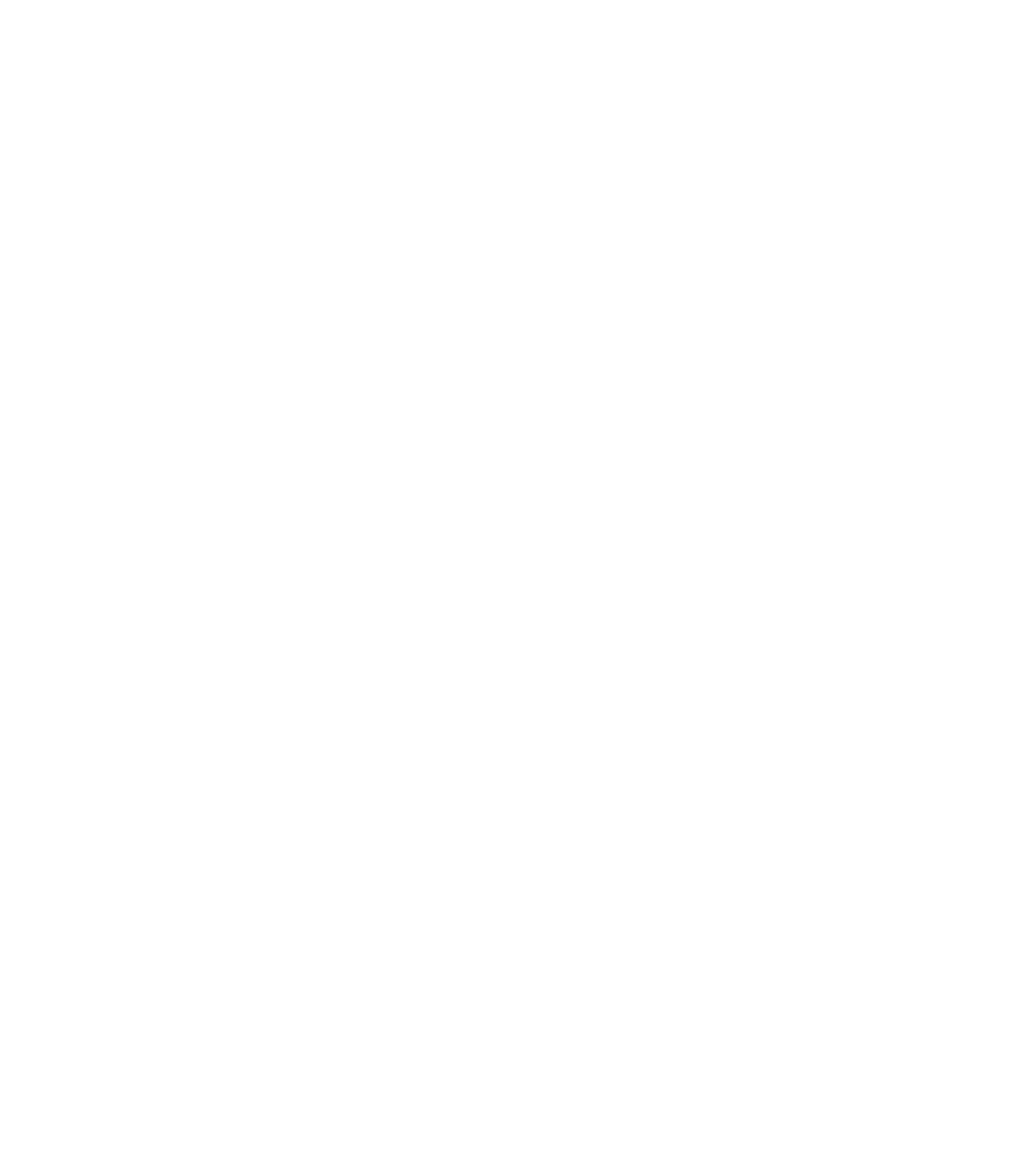
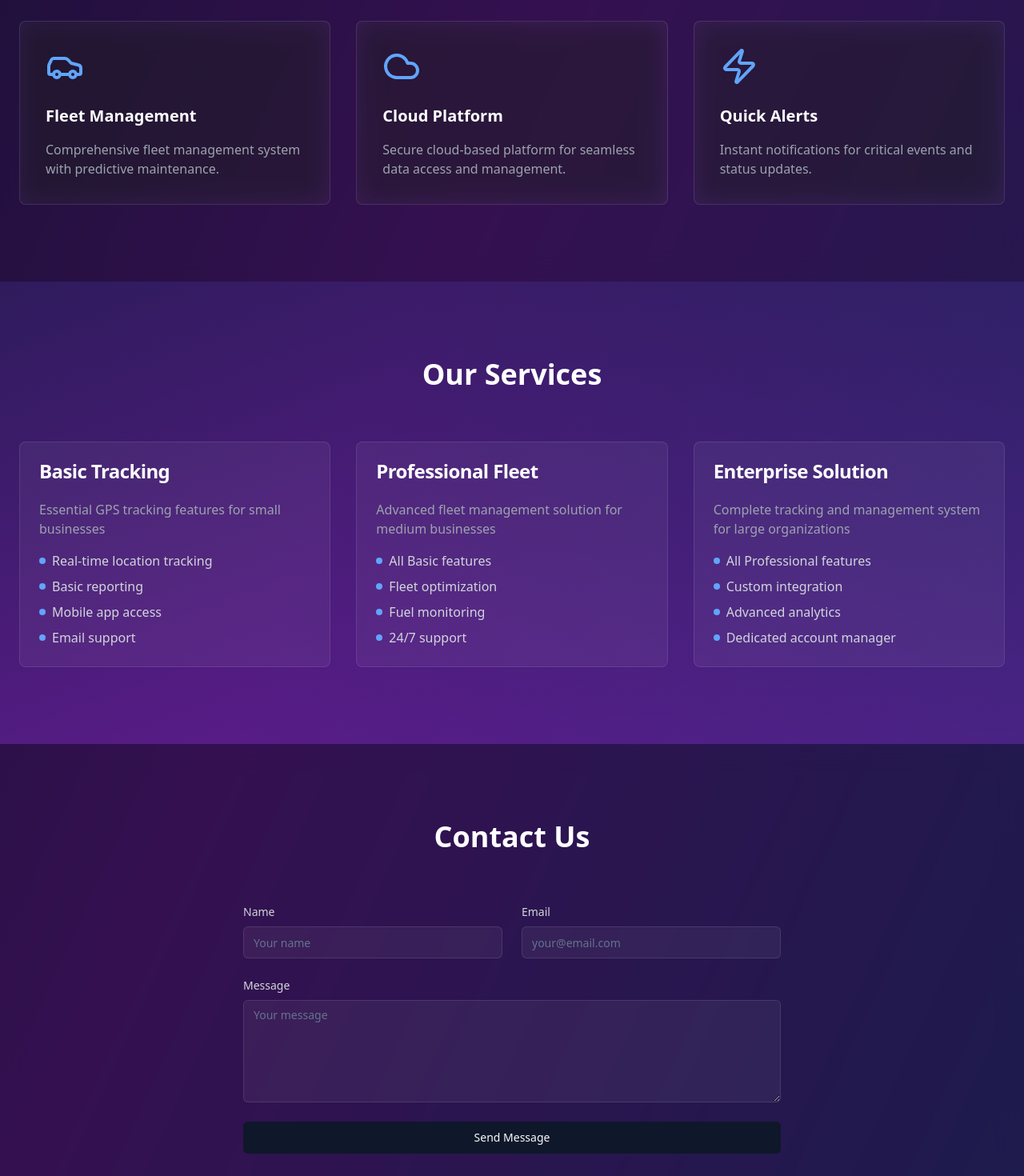
Before and after one commit to Gfulilwa/stellar-trackscape, a React (Vite) app: page / in a window 1280 px wide. Shown: the part 1260-2730 px from the top of the page at 80% size. Before the commit the page ends 800 px from the top, so only its background shows below. Built offline with nearby package versions, Linux system fonts and the light colour scheme.

Commit message:
Continue site development
Implement additional features and components to enhance the functionality and user experience of the site.
[skip gpt_engineer]

```diff
--- /dev/null
+++ b/src/components/Contact.tsx
@@ -0,0 +1,77 @@
+import { motion } from "framer-motion";
+import { Button } from "./ui/button";
+import { Input } from "./ui/input";
+import { Textarea } from "./ui/textarea";
+import { useToast } from "../hooks/use-toast";
+
+const Contact = () => {
+  const { toast } = useToast();
+
+  const handleSubmit = (e: React.FormEvent) => {
+    e.preventDefault();
+    toast({
+      title: "Message sent!",
+      description: "We'll get back to you as soon as possible.",
+    });
+  };
+
+  return (
+    <section className="py-24 bg-black/40 backdrop-blur-lg" id="contact">
+      <div className="container mx-auto px-6">
+        <motion.h2
+          initial={{ opacity: 0, y: 20 }}
+          whileInView={{ opacity: 1, y: 0 }}
+          viewport={{ once: true }}
+          className="text-4xl font-bold text-center text-white mb-16"
+        >
+          Contact Us
+        </motion.h2>
+        <div className="max-w-2xl mx-auto">
+          <form onSubmit={handleSubmit} className="space-y-6">
+            <div className="grid grid-cols-1 md:grid-cols-2 gap-6">
+              <div>
+                <label htmlFor="name" className="block text-sm font-medium text-gray-300 mb-2">
+                  Name
+                </label>
+                <Input
+                  id="name"
+                  className="bg-white/5 border-white/10 text-white"
+                  placeholder="Your name"
+                  required
+                />
+              </div>
+              <div>
+                <label htmlFor="email" className="block text-sm font-medium text-gray-300 mb-2">
+                  Email
+                </label>
+                <Input
+                  id="email"
+                  type="email"
+                  className="bg-white/5 border-white/10 text-white"
+                  placeholder="your@email.com"
+                  required
+                />
+              </div>
+            </div>
+            <div>
+              <label htmlFor="message" className="block text-sm font-medium text-gray-300 mb-2">
+                Message
+              </label>
+              <Textarea
+                id="message"
+                className="bg-white/5 border-white/10 text-white h-32"
+                placeholder="Your message"
+                required
+              />
+            </div>
+            <Button type="submit" className="w-full">
+              Send Message
+            </Button>
+          </form>
+        </div>
+      </div>
+    </section>
+  );
+};
+
+export default Contact;
--- /dev/null
+++ b/src/components/Features.tsx
@@ -0,0 +1,70 @@
+import { motion } from "framer-motion";
+import { Satellite, Shield, Map, Car, Cloud, Zap } from "lucide-react";
+
+const Features = () => {
+  return (
+    <section className="py-24 bg-black/40 backdrop-blur-lg">
+      <div className="container mx-auto px-6">
+        <motion.h2
+          initial={{ opacity: 0, y: 20 }}
+          whileInView={{ opacity: 1, y: 0 }}
+          viewport={{ once: true }}
+          className="text-4xl font-bold text-center text-white mb-16"
+        >
+          Advanced Features
+        </motion.h2>
+        <div className="grid grid-cols-1 md:grid-cols-2 lg:grid-cols-3 gap-8">
+          {features.map((feature, index) => (
+            <motion.div
+              key={feature.title}
+              initial={{ opacity: 0, y: 20 }}
+              whileInView={{ opacity: 1, y: 0 }}
+              viewport={{ once: true }}
+              transition={{ delay: index * 0.2 }}
+              className="bg-white/5 backdrop-blur-lg rounded-lg p-8 border border-white/10 hover:border-white/20 transition-colors"
+            >
+              <feature.icon className="w-12 h-12 mb-6 text-blue-400" />
+              <h3 className="text-xl font-semibold text-white mb-4">{feature.title}</h3>
+              <p className="text-gray-400">{feature.description}</p>
+            </motion.div>
+          ))}
+        </div>
+      </div>
+    </section>
+  );
+};
+
+const features = [
+  {
+    icon: Satellite,
+    title: "Global Coverage",
+    description: "Worldwide satellite coverage ensuring your assets are tracked anywhere on the planet."
+  },
+  {
+    icon: Shield,
+    title: "Advanced Security",
+    description: "Military-grade encryption and security protocols to protect your data."
+  },
+  {
+    icon: Map,
+    title: "Real-time Tracking",
+    description: "Live location updates and route optimization with precision accuracy."
+  },
+  {
+    icon: Car,
+    title: "Fleet Management",
+    description: "Comprehensive fleet management system with predictive maintenance."
+  },
+  {
+    icon: Cloud,
+    title: "Cloud Platform",
+    description: "Secure cloud-based platform for seamless data access and management."
+  },
+  {
+    icon: Zap,
+    title: "Quick Alerts",
+    description: "Instant notifications for critical events and status updates."
+  }
+];
+
+export default Features;
--- /dev/null
+++ b/src/components/Services.tsx
@@ -0,0 +1,82 @@
+import { motion } from "framer-motion";
+import { Card, CardContent, CardHeader, CardTitle } from "./ui/card";
+
+const Services = () => {
+  return (
+    <section className="py-24 bg-gradient-to-b from-indigo-950/50 to-purple-900/50">
+      <div className="container mx-auto px-6">
+        <motion.h2
+          initial={{ opacity: 0, y: 20 }}
+          whileInView={{ opacity: 1, y: 0 }}
+          viewport={{ once: true }}
+          className="text-4xl font-bold text-center text-white mb-16"
+        >
+          Our Services
+        </motion.h2>
+        <div className="grid grid-cols-1 md:grid-cols-2 lg:grid-cols-3 gap-8">
+          {services.map((service, index) => (
+            <motion.div
+              key={service.title}
+              initial={{ opacity: 0, y: 20 }}
+              whileInView={{ opacity: 1, y: 0 }}
+              viewport={{ once: true }}
+              transition={{ delay: index * 0.2 }}
+            >
+              <Card className="bg-white/5 border-white/10 hover:border-white/20 transition-colors">
+                <CardHeader>
+                  <CardTitle className="text-white">{service.title}</CardTitle>
+                </CardHeader>
+                <CardContent>
+                  <p className="text-gray-400">{service.description}</p>
+                  <ul className="mt-4 space-y-2">
+                    {service.features.map((feature, i) => (
+                      <li key={i} className="text-gray-300 flex items-center">
+                        <span className="w-2 h-2 bg-blue-400 rounded-full mr-2" />
+                        {feature}
+                      </li>
+                    ))}
+                  </ul>
+                </CardContent>
+              </Card>
+            </motion.div>
+          ))}
+        </div>
+      </div>
+    </section>
+  );
+};
+
+const services = [
+  {
+    title: "Basic Tracking",
+    description: "Essential GPS tracking features for small businesses",
+    features: [
+      "Real-time location tracking",
+      "Basic reporting",
+      "Mobile app access",
+      "Email support"
+    ]
+  },
+  {
+    title: "Professional Fleet",
+    description: "Advanced fleet management solution for medium businesses",
+    features: [
+      "All Basic features",
+      "Fleet optimization",
+      "Fuel monitoring",
+      "24/7 support"
+    ]
+  },
+  {
+    title: "Enterprise Solution",
+    description: "Complete tracking and management system for large organizations",
+    features: [
+      "All Professional features",
+      "Custom integration",
+      "Advanced analytics",
+      "Dedicated account manager"
+    ]
+  }
+];
+
+export default Services;
--- a/src/pages/Index.tsx
+++ b/src/pages/Index.tsx
@@ -1,10 +1,16 @@
 import { motion } from "framer-motion";
 import Hero from "@/components/Hero";
+import Features from "@/components/Features";
+import Services from "@/components/Services";
+import Contact from "@/components/Contact";
 
 const Index = () => {
   return (
-    <main className="min-h-screen bg-black">
+    <main className="min-h-screen bg-gradient-to-br from-indigo-950 via-purple-900 to-indigo-900 overflow-hidden">
       <Hero />
+      <Features />
+      <Services />
+      <Contact />
     </main>
   );
 };
```
